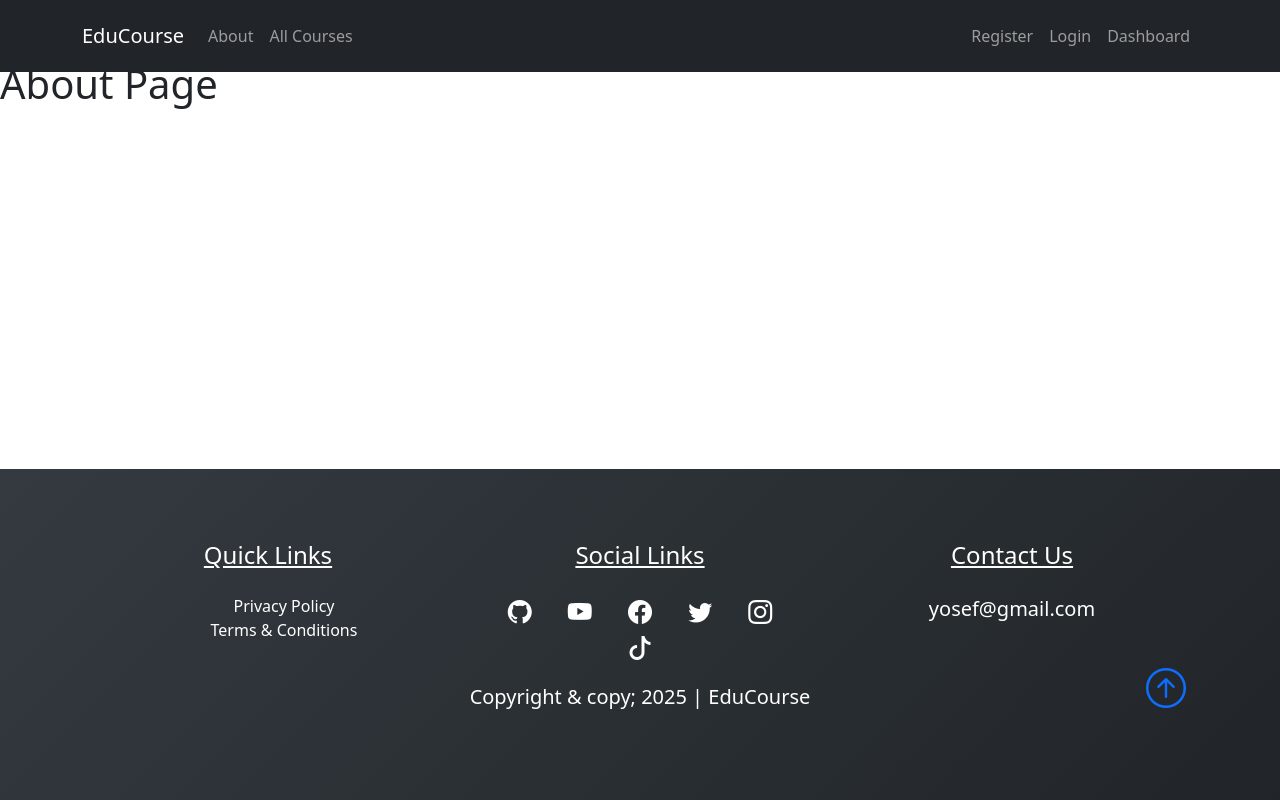
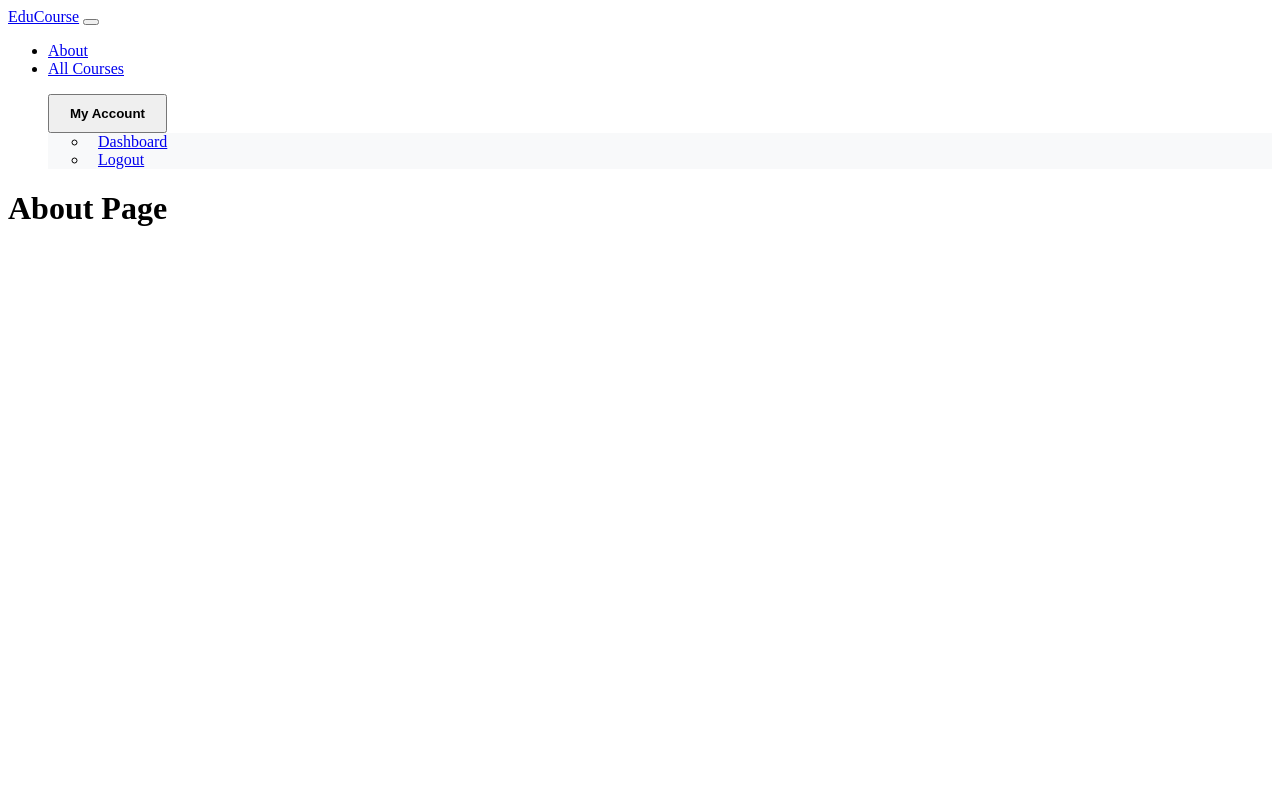
Before and after one commit to yousefxElsalahawy/EduCorses-Webstack-Portfolio-Project, a Flask app: page /about in a window 1280 px wide. Run offline with Flask 3, Linux system fonts and the light colour scheme; a user stored in the database is signed in.

Commit message:
Update Navbar and add user authentication options
- Updated the navbar to include user authentication options: Register, Login, Dashboard, and Logout.
- Integrated dropdown menu for authenticated users to access Dashboard and Logout.
- Enhanced user experience with additional icons and better layout for user navigation.

```diff
--- a/pythonic/templates/layout.html
+++ b/pythonic/templates/layout.html
@@ -1,97 +1,75 @@
 <!DOCTYPE html>
 <html lang="en">
 
-<head>
-    <meta charset="UTF-8">
-    <meta http-equiv="X-UA-Compatible" content="IE=edge">
-    <meta name="viewport" content="width=device-width, initial-scale=1.0">
-    {% if title %}
-    <title>EduCourse - {{title}}</title>
-    {% else %}
-    <title>EduCourse</title>
-    {%endif%}
-    <link href="https://cdn.jsdelivr.net/npm/bootstrap@5.1.3/dist/css/bootstrap.min.css" rel="stylesheet"
-        integrity="sha384-1BmE4kWBq78iYhFldvKuhfTAU6auU8tT94WrHftjDbrCEXSU1oBoqyl2QvZ6jIW3" crossorigin="anonymous">
-    <link rel="stylesheet" href="https://cdn.jsdelivr.net/npm/bootstrap-icons@1.8.1/font/bootstrap-icons.css">
-    <link rel="stylesheet" type="text/css" href="{{url_for('static', filename='main.css')}}">
-    <link rel="stylesheet" type="text/css" href="{{url_for('static', filename='styles.css')}}">
-
-</head>
 
 <body class="d-flex flex-column min-vh-100">
     <!-- Navbar -->
-    <nav class="navbar navbar-expand-lg bg-dark navbar-dark py-3 fixed-top">
+    <nav class="navbar navbar-expand-lg bg-dark navbar-dark py-3 fixed-top shadow-lg">
         <div class="container">
-            <a href="#home" class="navbar-brand">EduCourse</a>
+            <a href="{{url_for('home')}}" class="navbar-brand fs-2 fw-bold text-white">EduCourse</a>
             <button class="navbar-toggler" type="button" data-bs-toggle="collapse" data-bs-target="#navmenu">
                 <span class="navbar-toggler-icon"></span>
             </button>
             <div class="collapse navbar-collapse" id="navmenu">
                 <ul class="navbar-nav">
                     <li class="nav-item">
-                        <a href="#about" class="nav-link">About</a>
+                        <a href="{{url_for('about')}}" class="nav-link text-white fs-5 px-3 py-2 rounded-2">About</a>
                     </li>
                     <li class="nav-item">
-                        <a href="#learn" class="nav-link">All Courses</a>
+                        <a href="{{ url_for('courses') }}" class="nav-link text-white fs-5 px-3 py-2 rounded-2">All Courses</a>
                     </li>
                 </ul>
                 <!-- User Links -->
                 <ul class="navbar-nav ms-auto">
+                    {% if current_user.is_authenticated %}
+                    <div class="dropdown show">
+                        <button class="btn btn-dark bg-dark dropdown-toggle shadow-lg rounded-pill" type="button" id="dropdownMenuButton1"
+                            data-bs-toggle="dropdown" aria-expanded="false" style="font-weight: bold; padding: 10px 20px;">
+                            <i class="bi bi-person-circle"></i> My Account
+                        </button>
+                        <ul class="dropdown-menu border-0 shadow-lg rounded-3" aria-labelledby="dropdownMenuButton1" style="background-color: #f8f9fa;">
+                            <li class="nav-item">
+                                <a href="{{ url_for('dashboard') }}" class="dropdown-item text-dark fw-semibold d-flex align-items-center" style="padding: 10px;">
+                                    <i class="bi bi-speedometer2 me-2"></i> Dashboard
+                                </a>
+                            </li>
+                            <li class="nav-item">
+                                <a href="{{ url_for('logout') }}" class="dropdown-item text-danger fw-semibold d-flex align-items-center" style="padding: 10px;" data-bs-toggle="tooltip" data-bs-placement="right" title="Log out of your account">
+                                    <i class="bi bi-box-arrow-right me-2"></i> Logout
+                                </a>
+                            </li>
+                        </ul>
+                    </div>
+                    {% else %}
                     <li class="nav-item">
-                        <a href="#register" class="nav-link">Register</a>
+                        <a href="{{ url_for('register') }}" class="nav-link text-primary fw-bold shadow-sm d-flex align-items-center fs-5 px-3 py-2 rounded-2" style="margin-right: 10px;">
+                            <i class="bi bi-person-plus me-2"></i> Register
+                        </a>
                     </li>
                     <li class="nav-item">
-                        <a href="#login" class="nav-link">Login</a>
+                        <a href="{{ url_for('login') }}" class="nav-link text-primary fw-bold shadow-sm d-flex align-items-center fs-5 px-3 py-2 rounded-2">
+                            <i class="bi bi-box-arrow-in-right me-2"></i> Login
+                        </a>
                     </li>
-                    <li class="nav-item">
-                        <a href="#dashboard" class="nav-link">Dashboard</a>
-                    </li>
+                    {% endif %}
                 </ul>
             </div>
         </div>
     </nav>
+
+    {% with messages = get_flashed_messages(with_categories=true) %}
+    {% if messages %}
+    {% for category, message in messages %}
+    <div class="alert alert-{{category}} text-center">
+        {{message}}
+    </div>
+    {% endfor %}
+
+    {% endif %}
+    {% endwith %}
     {% block content%} {% endblock %}
     <!-- footer -->
 
-    <!-- footer -->
-    <footer class="bg-dark mt-auto py-5" style="background: linear-gradient(135deg, #343a40, #212529);">
-        <div class="container p-4">
-            <div class="row text-center text-white">
-                <div class="col-md-12 col-lg-4 pb-3">
-                    <h4 class="text-center text-decoration-underline">Quick Links</h4>
-                    <ul class="nobull pt-3">
-                        <li><a href="#" class="link text-white">Privacy Policy</a></li>
-                        <li><a href="#" class="link text-white">Terms & Conditions</a></li>
-                    </ul>
-                </div>
-                <div class="col-md-12 col-lg-4 pb-3">
-                    <h4 class="text-center text-decoration-underline pb-3">Social Links</h4>
-                    <a href="#" class="text-white p-3" style="font-size: 1.5rem;"><i class="bi bi-github"></i></a>
-                    <a href="#" class="text-white p-3" style="font-size: 1.5rem;"><i class="bi bi-youtube"></i></a>
-                    <a href="#" class="text-white p-3" style="font-size: 1.5rem;"><i class="bi bi-facebook"></i></a>
-                    <a href="#" class="text-white p-3" style="font-size: 1.5rem;"><i class="bi bi-twitter"></i></a>
-                    <a href="#" class="text-white p-3" style="font-size: 1.5rem;"><i class="bi bi-instagram"></i></a>
-                    <a href="#" class="text-white p-3" style="font-size: 1.5rem;"><i class="bi bi-tiktok"></i></a>
-                </div>
-                <div class="col-md-12 col-lg-4 pb-3">
-                    <h4 class="text-center text-decoration-underline pb-3">Contact Us</h4>
-                    <p class="lead">yosef@gmail.com</p>
-                </div>
-            </div>
-            <div class="col text-white text-center position-relative">
-                <p class="lead font-weight-bold">Copyright & copy; 2025 | EduCourse</p>
-                <a href="#" class="position-absolute bottom-0 end-0">
-                    <i class="bi bi-arrow-up-circle h1"></i>
-                </a>
-            </div>
-        </div>
-    </footer>
-
-
-
-    <script src="https://cdn.jsdelivr.net/npm/bootstrap@5.1.3/dist/js/bootstrap.bundle.min.js"
-        integrity="sha384-ka7Sk0Gln4gmtz2MlQnikT1wXgYsOg+OMhuP+IlRH9sENBO0LRn5q+8nbTov4+1p"
-        crossorigin="anonymous"></script>
 </body>
 
 </html>
```
